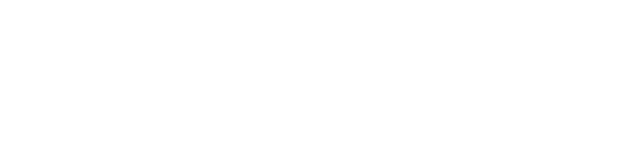
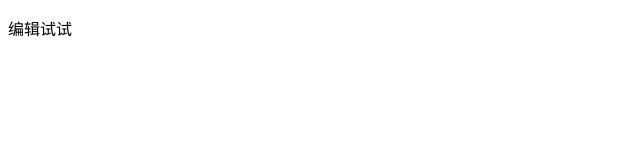
Before and after one commit to Leahzh/tomatoxx.github.io, a plain HTML site: page index.html in a window 1280 px wide. Shown: the whole page, without its empty margins (0-640 px from the left). Drawn offline with Linux system fonts and the light colour scheme.

Commit message:
Update index.html

```diff
--- a/index.html
+++ b/index.html
@@ -5,6 +5,10 @@
     <title>My blog</title>
 </head>
 <body>
-
+   <div>
+    <p>
+       编辑试试
+    </p>
+</div>
 </body>
 </html>
```
